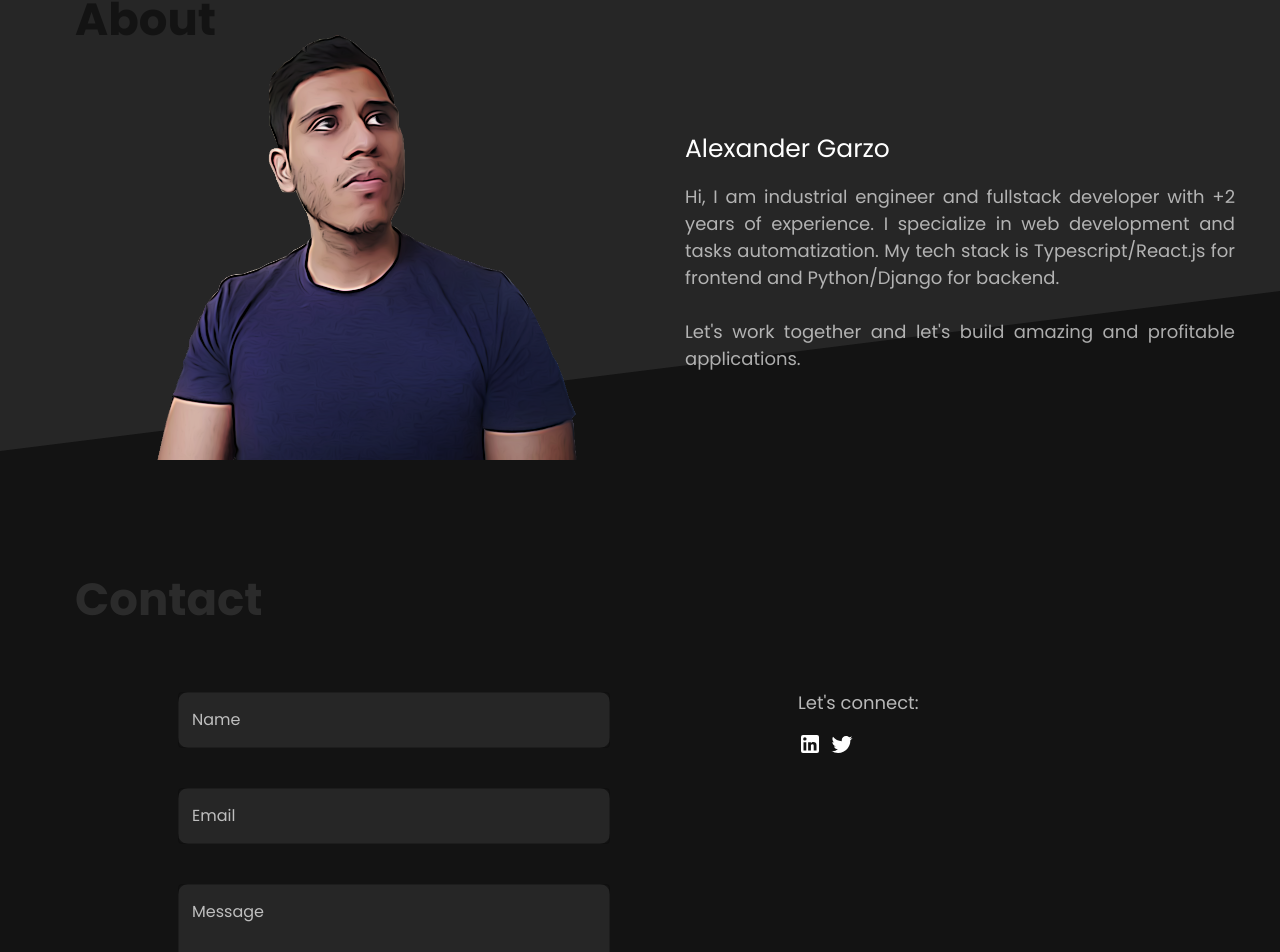
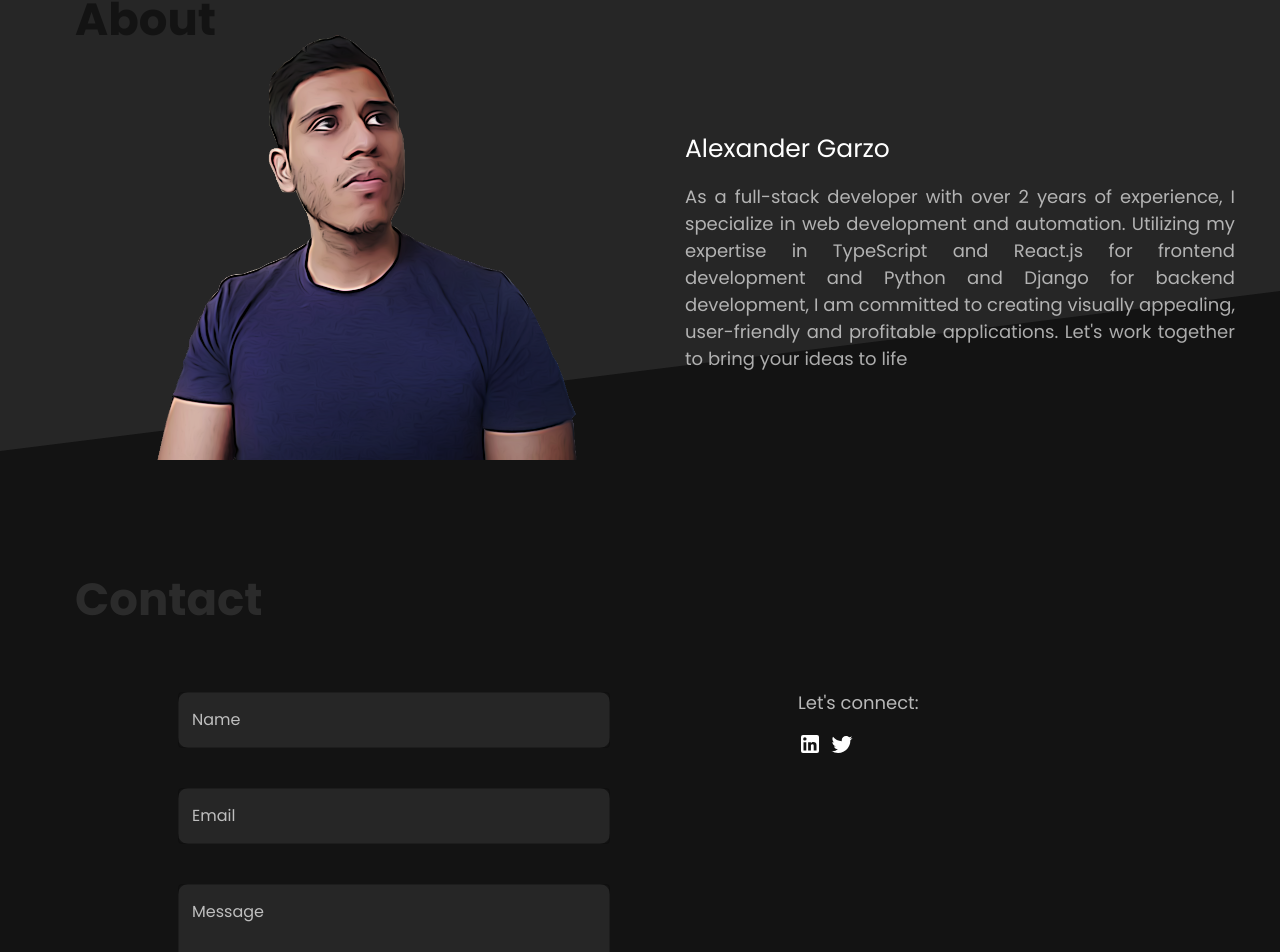
Before and after one commit to garzo94/Portafolio, a React (Vite) app: page / in a window 1280 px wide. Shown: the part 1189-2141 px from the top of the page. Built offline with nearby package versions, Linux system fonts and the light colour scheme; no server answers.

Commit message:
Update About.tsx
updating about section

```diff
--- a/src/Sections/About.tsx
+++ b/src/Sections/About.tsx
@@ -135,13 +135,11 @@ export default function About() {
                 fontSize: { lg: "18px", md: "17px", sm: "16px" },
               }}
             >
-              Hi, I am industrial engineer and fullstack developer with +2 years
-              of experience. I specialize in web development and tasks
-              automatization. My tech stack is Typescript/React.js for frontend
-              and Python/Django for backend. <br />
-              <br />
-              Let's work together and let's build amazing and profitable
-              applications.
+              As a full-stack developer with over 2 years of experience, I specialize in web development and automation.
+              Utilizing my expertise in TypeScript and React.js for frontend development and Python and Django for backend development,
+              I am committed to creating visually appealing, user-friendly and profitable applications.
+
+              Let's work together to bring your ideas to life
             </Typography>
           </Box>
         </motion.div>
```
